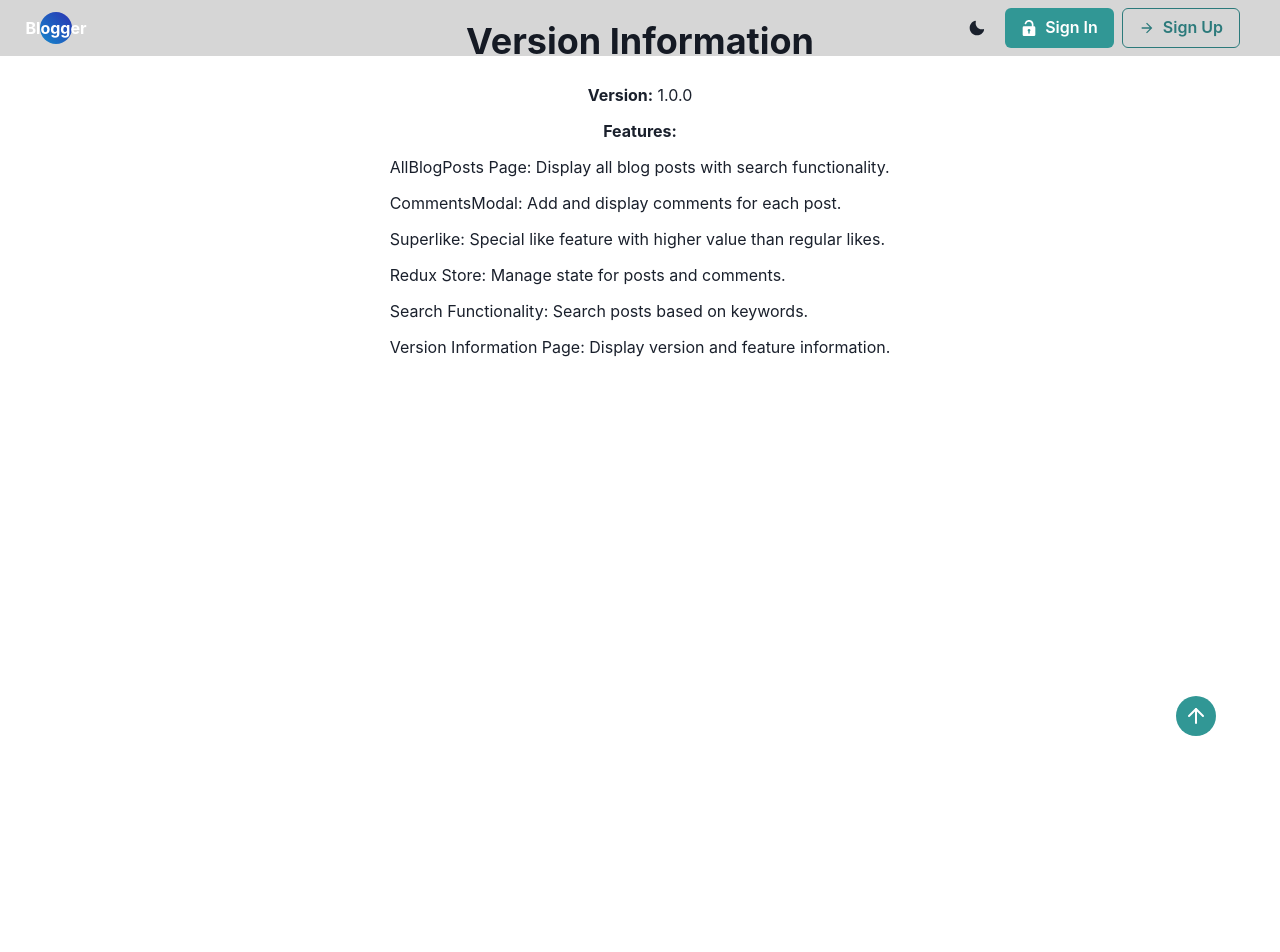
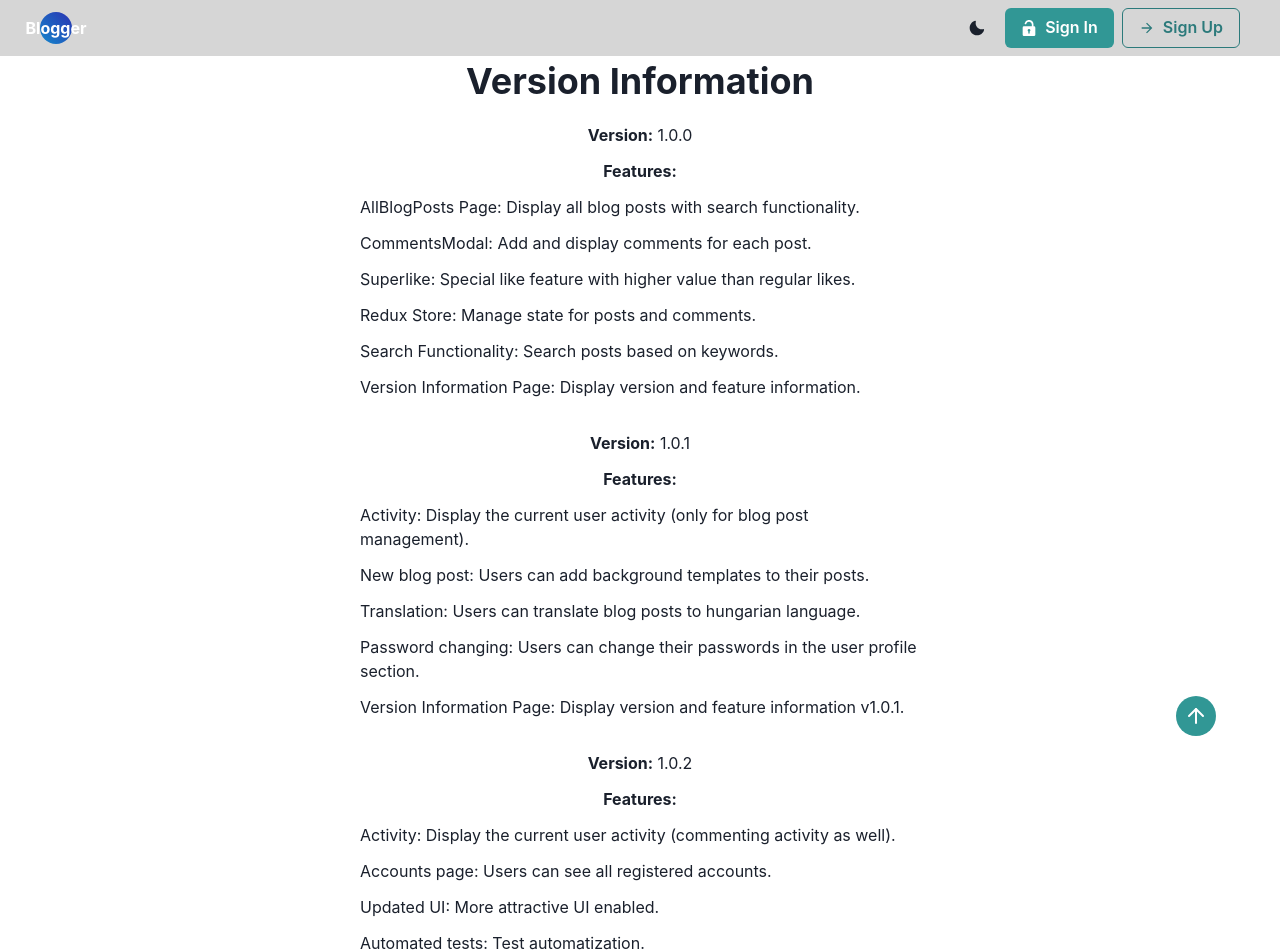
Before and after one commit to Nandi117/SzoftverfejlesztesModszertanMiniProject, a React (Vite) app in the folder blog_application/frontend/: page /version-information in a window 1280 px wide. Shown: the top 952 px of the page. Before the commit the page ends 800 px from the top, so only its background shows below. Built offline with nearby package versions, Linux system fonts and the light colour scheme.

Commit message:
feat: Add v1.0.2 information to VersionInformation.tsx

```diff
--- a/blog_application/frontend/src/pages/VersionInformation/VersionInformation.tsx
+++ b/blog_application/frontend/src/pages/VersionInformation/VersionInformation.tsx
@@ -2,7 +2,7 @@ import { Box, Heading, Text, List, ListItem, Center } from "@chakra-ui/react";
 
 const VersionInformation = () => {
     return (
-        <Center>
+        <Center mt={"5vh"}>
             <Box p={5} maxW="600px" textAlign="center">
                 <Heading as="h1" mb={5}>Version Information</Heading>
                 <Text mb={3}><strong>Version:</strong> 1.0.0</Text>
@@ -15,7 +15,35 @@ const VersionInformation = () => {
                     <ListItem>Search Functionality: Search posts based on keywords.</ListItem>
                     <ListItem>Version Information Page: Display version and feature information.</ListItem>
                 </List>
+
+                <Box mt={"2em"}>
+                    <Text mb={3}><strong>Version:</strong> 1.0.1</Text>
+                    <Text mb={3}><strong>Features:</strong></Text>
+                    <List spacing={3} textAlign="left">
+                        <ListItem>Activity: Display the current user activity (only for blog post management).</ListItem>
+                        <ListItem>New blog post: Users can add background templates to their posts.</ListItem>
+                        <ListItem>Translation: Users can translate blog posts to hungarian language.</ListItem>
+                        <ListItem>Password changing: Users can change their passwords in the user profile section.</ListItem>
+                        <ListItem>Version Information Page: Display version and feature information v1.0.1.</ListItem>
+                    </List>
+                </Box>
+
+
+                <Box mt={"2em"}>
+                    <Text mb={3}><strong>Version:</strong> 1.0.2</Text>
+                    <Text mb={3}><strong>Features:</strong></Text>
+                    <List spacing={3} textAlign="left">
+                        <ListItem>Activity: Display the current user activity (commenting activity as well).</ListItem>
+                        <ListItem>Accounts page: Users can see all registered accounts.</ListItem>
+                        <ListItem>Updated UI: More attractive UI enabled.</ListItem>
+                        <ListItem>Automated tests: Test automatization.</ListItem>
+                        <ListItem>Version Information Page: Display version and feature information v1.0.2.</ListItem>
+                    </List>
+                </Box>
+
             </Box>
+
+
         </Center>
     );
 };
```
